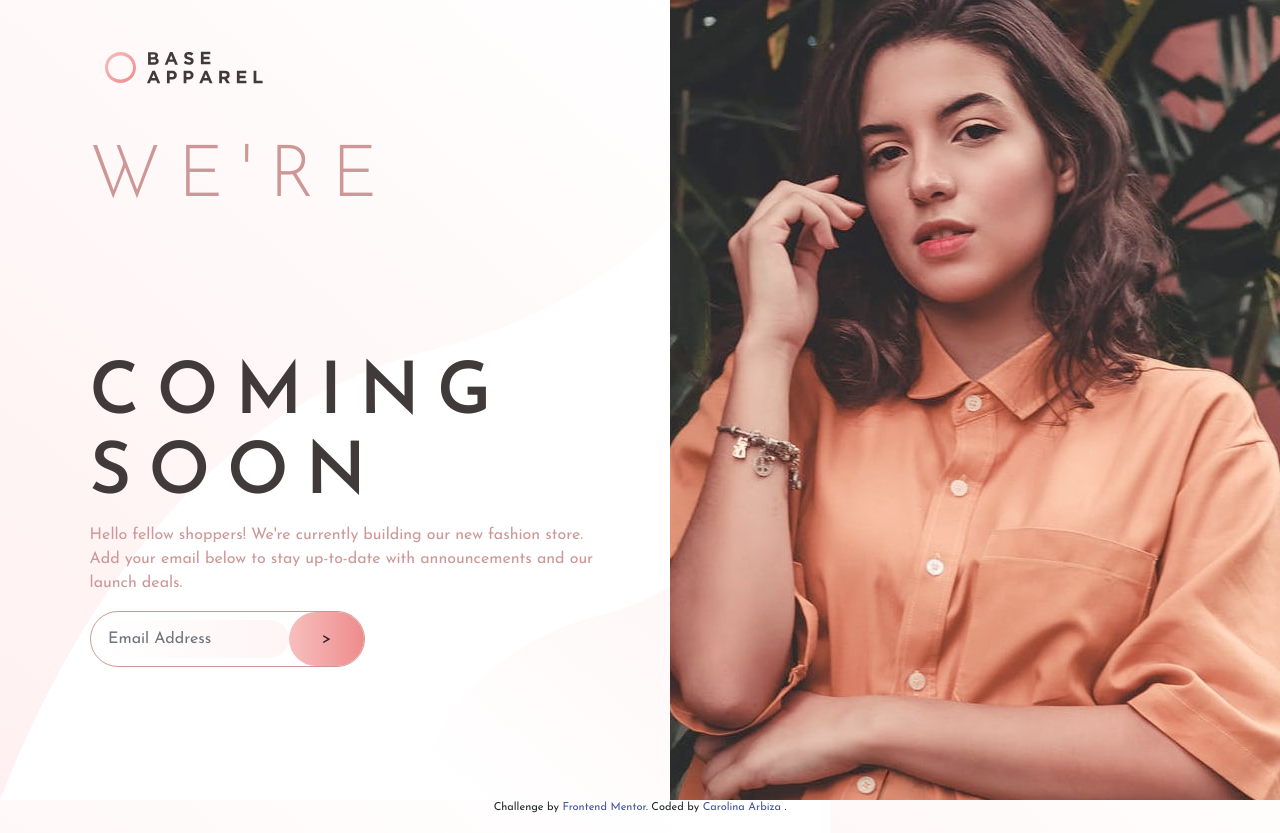
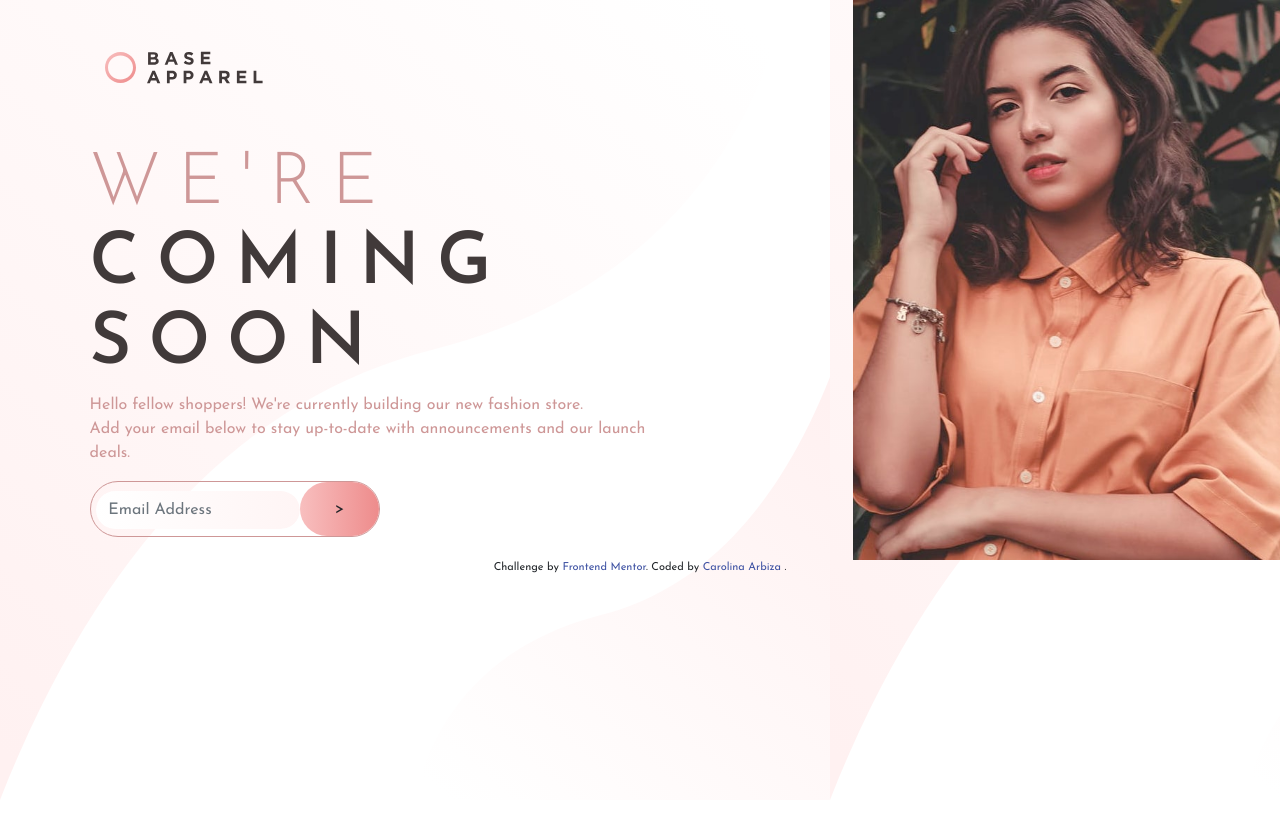
Before and after one commit to CaroAFR/base-apparel-challenge, a plain HTML site: page index.html in a window 1280 px wide. After the commit the page ends 800 px from the top, so only its background shows below. Drawn offline with nearby package versions, Linux system fonts and the light colour scheme.

Commit message:
Add files via upload

```diff
--- a/index.html
+++ b/index.html
@@ -27,31 +27,23 @@
 <body>
 
   <div class="container-fluid">
-    <img src="images/logo.svg" class="logo">
+    <img src="images/logo.svg" class="logo" alt="Base Apparel Logo">
     <div class="row box">
-
       <div class="col-sm left">
-
-        <h1 class="title">WE'RE</h1>
-        <h1 class="title-1">COMING SOON</h1>
-
+        <h1> <span class="title">WE'RE</span>
+          <span class="title-1">COMING SOON</span></h1>
         <p class="text">Hello fellow shoppers! We're currently building our new fashion store.<br>
           Add your email below to stay up-to-date with announcements and our launch deals.</p>
         <form class="mail">
           <label for="email"></label>
-          <input type="email" class="form-control email" id="email" name="email" aria-describedby="emailHelp" placeholder="Email Address">
-          <button type="submit" name="button" class="btn" <img class"img-button" src="images/icon-arrow.png" /> ></button>
+          <input type="email" class="form-control email" id="email" name="email" placeholder="Email Address">
+          <button type="submit" name="button" class="btn" <img src="images/icon-arrow.svg" class="img-button" /> ></button>
         </form>
         <small id="emailHelpLine" class="text-muted">
         </small>
       </div>
       <div class="col-sm right">
-        <picture>
-          <source media="(max-width: 700px)" srcset="images/hero-mobile.jpg" class="hero-mobile">
-          <!-- <source srcset="images/hero-desktop.jpg" media="min-width: 700px"> -->
-          <img src="images/hero-desktop.jpg" alt="" class="hero">
-        </picture>
-
+        <img src="images/hero-mobile.jpg" alt="" class="hero-mobile">
       </div>
     </div>
 
--- a/styles.css
+++ b/styles.css
@@ -101,7 +101,7 @@ input:invalid{
   }
   .right{
     order: 1;
-    margin-top: 25%;
+    margin-top: 20%;
     padding-left: 0;
 }
   h1{
@@ -109,6 +109,7 @@ input:invalid{
     font-weight: 600;
     font-size: 3rem;
     letter-spacing: 3px;
+    margin-top: 2%;
   }
   .text{
     text-align: center;
```
